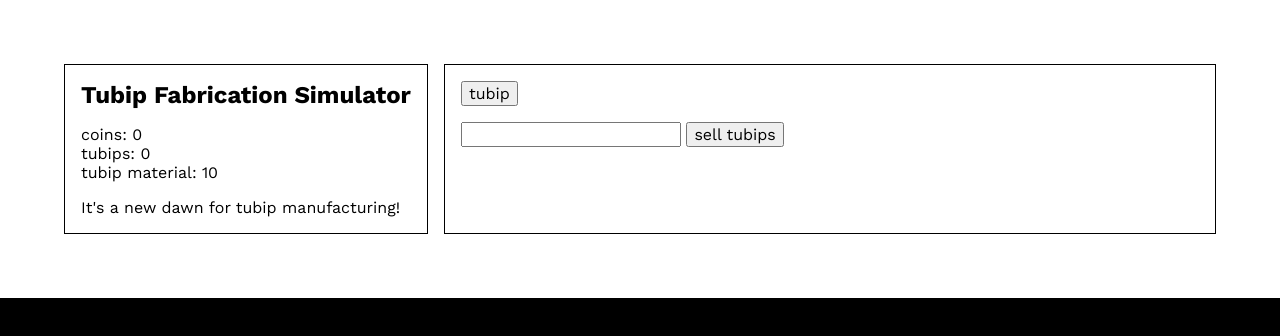
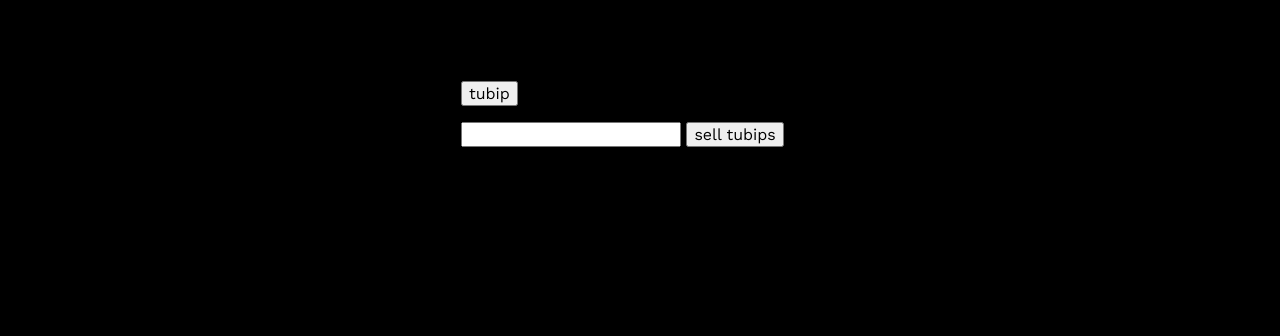
Before and after one commit to hs7t/tubip-fabrication-simulator, a Svelte app: page / in a window 1280 px wide. Shown: the top 336 px of the page. Built offline with nearby package versions, Linux system fonts and the light colour scheme.

Commit message:
inherit background colour

```diff
--- a/src/App.svelte
+++ b/src/App.svelte
@@ -34,7 +34,7 @@
 
 <style>
   main {
-    background-color: white;
+    background-color: inherit;
     padding: 5%;
 
     min-width: 100%;
```
